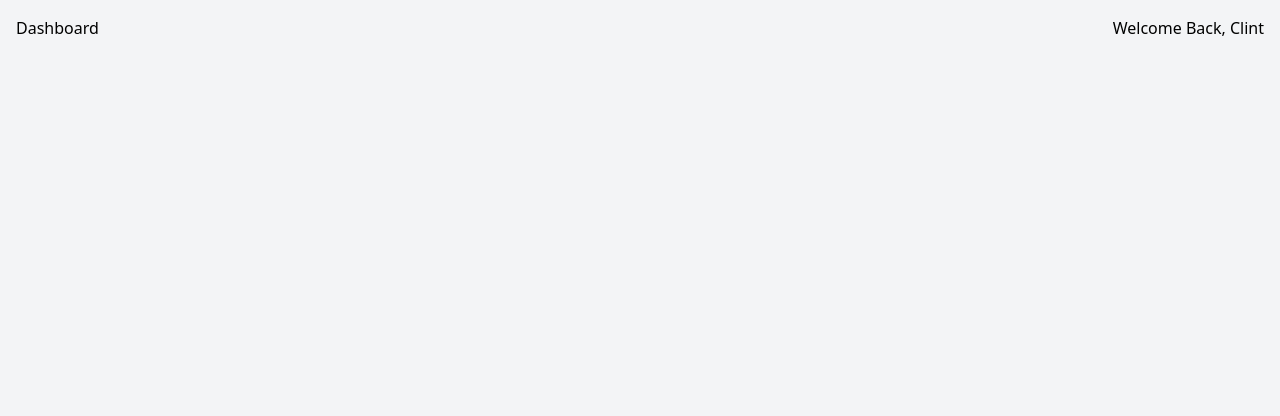
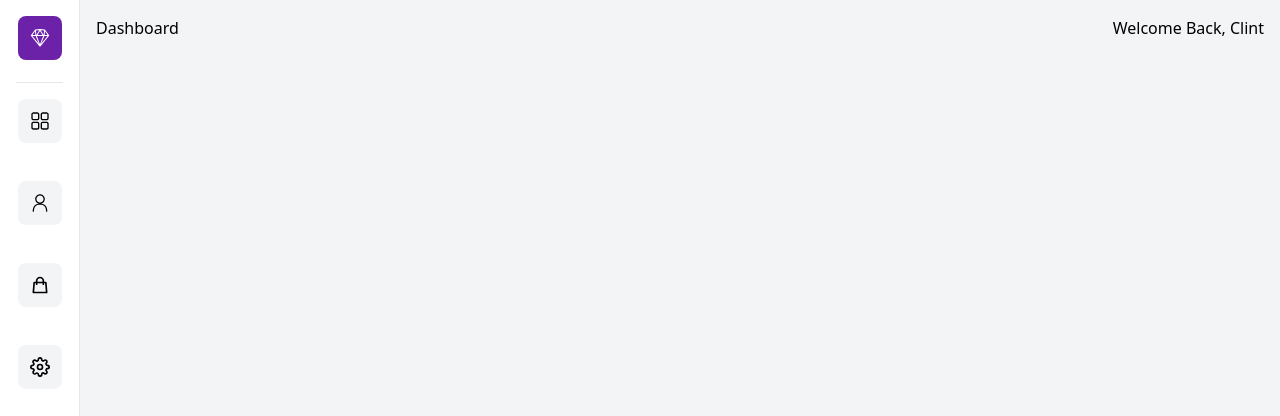
Before and after one commit to marcinnnnb/user-dashboard, a Next.js app: page / in a window 1280 px wide. Shown: the top 416 px of the page. Built offline with nearby package versions, Linux system fonts and the light colour scheme.

Commit message:
feature: sidebar

```diff
--- /dev/null
+++ b/components/Sidebar.jsx
@@ -0,0 +1,46 @@
+import React from 'react';
+import Link from 'next/link';
+import Image from 'next/image';
+import { RxSketchLogo, RxDashboard, RxPerson } from 'react-icons/rx';
+import { FiSettings } from 'react-icons/fi';
+import { HiOutlineShoppingBag } from 'react-icons/hi';
+
+const Sidebar = ({ children }) => {
+  return (
+    <div className="flex">
+      <div className="fixed w-20 h-screen p-4 bg-white border-r-[1px] flex flex-col justify-between">
+        <div className="flex flex-col items-center">
+          <Link href="/">
+            <div className="bg-purple-800 text-white p-3 rounded-lg inline-block">
+              <RxSketchLogo size={20} />
+            </div>
+          </Link>
+          <span className="border-b-[1px] border-gray-200 w-full p-2"></span>
+          <Link href="/">
+            <div className="bg-gray-100 hover:bg-gray-200 cursor-pointer  p-3  my-4 rounded-lg inline-block">
+              <RxDashboard size={20} />
+            </div>
+          </Link>
+          <Link href="/customers">
+            <div className="bg-gray-100 hover:bg-gray-200 cursor-pointer  p-3  my-4 rounded-lg inline-block">
+              <RxPerson size={20} />
+            </div>
+          </Link>
+          <Link href="/orders">
+            <div className="bg-gray-100 hover:bg-gray-200 cursor-pointer  p-3  my-4 rounded-lg inline-block">
+              <HiOutlineShoppingBag size={20} />
+            </div>
+          </Link>
+          <Link href="/">
+            <div className="bg-gray-100 hover:bg-gray-200 cursor-pointer  p-3  my-4 rounded-lg inline-block">
+              <FiSettings size={20} />
+            </div>
+          </Link>
+        </div>
+      </div>
+      <main className="ml-20 w-full">{children}</main>
+    </div>
+  );
+};
+
+export default Sidebar;
--- a/pages/_app.js
+++ b/pages/_app.js
@@ -1,5 +1,12 @@
-import '@/styles/globals.css'
+import '@/styles/globals.css';
+import Sidebar from '@/components/Sidebar';
 
 export default function App({ Component, pageProps }) {
-  return <Component {...pageProps} />
+  return (
+    <Sidebar>
+      <Component {...pageProps} />
+    </Sidebar>
+  );
 }
+
+// wszystko co jest w Sidebar, bedzie dzieckiem
```
